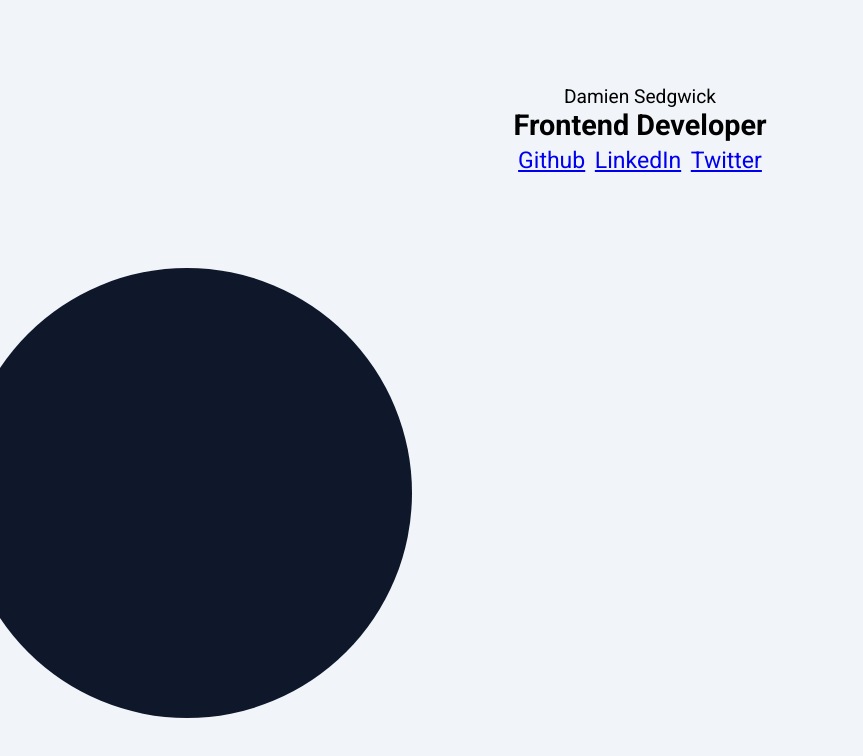
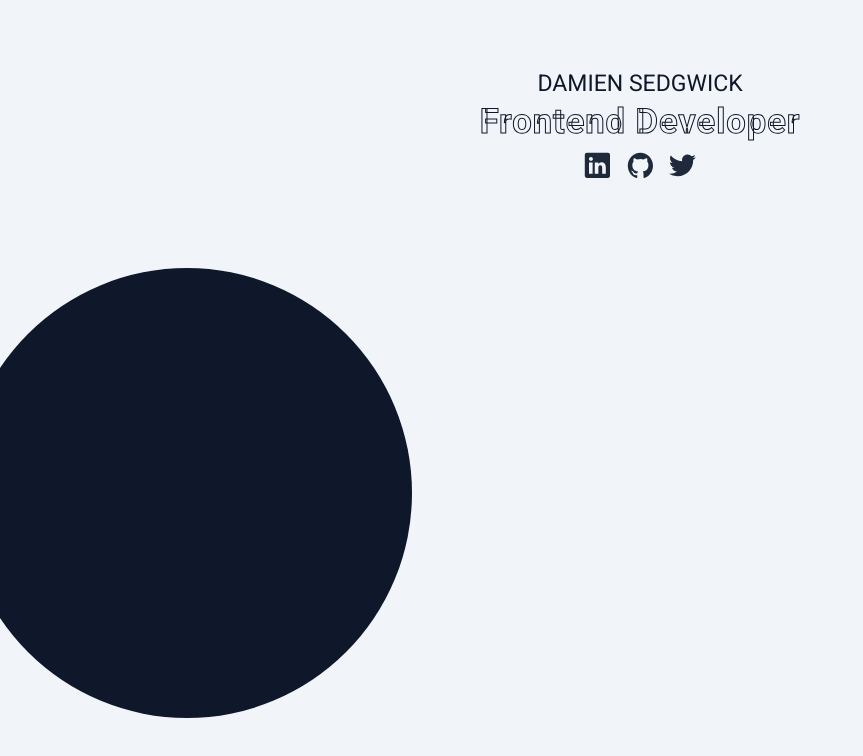
Before and after one commit to damiensedgwick/my-website, a Next.js app: page / in a window 1280 px wide. Shown: the top 756 px of the page, without its empty margins (0-863 px from the left). Built offline with nearby package versions, Linux system fonts and the light colour scheme.

Commit message:
Styling header content

```diff
--- a/package.json
+++ b/package.json
@@ -12,7 +12,8 @@
     "@stitches/react": "^1.2.7",
     "next": "12.1.0",
     "react": "17.0.2",
-    "react-dom": "17.0.2"
+    "react-dom": "17.0.2",
+    "react-icons": "^4.3.1"
   },
   "devDependencies": {
     "@types/node": "17.0.21",
--- a/src/pages/index.jsx
+++ b/src/pages/index.jsx
@@ -2,10 +2,12 @@ import Head from 'next/head';
 import Link from 'next/link';
 import { styled, theme } from '../../stitches.config';
 
+import { IoLogoTwitter, IoLogoGithub, IoLogoLinkedin } from 'react-icons/io5';
+
 const Homepage = styled('div', {
   width: '100vw',
   height: '100vh',
-  background: theme.colors.slate100,
+  background: theme.colors.lightBackground,
 });
 
 const Grid = styled('div', {
@@ -28,7 +30,7 @@ const Circle = styled('div', {
   width: '450px',
   height: '450px',
   borderRadius: '100%',
-  background: theme.colors.primaryBackground,
+  background: theme.colors.darkBackground,
 });
 
 const ContentWrapper = styled('div', {
@@ -42,29 +44,31 @@ const ContentWrapper = styled('div', {
 });
 
 const Name = styled('p', {
-  fontSize: '1rem',
+  fontSize: '1.2rem',
+  textTransform: 'uppercase',
 });
 
 const Role = styled('h1', {
-  fontSize: '1.5rem',
+  fontSize: '1.8rem',
+  margin: '0.2rem 0',
+  color: theme.colors.lightText,
+  '-webkit-text-stroke-width': '1px',
+  '-webkit-text-stroke-color': theme.colors.darkText,
+  letterSpacing: '0.05rem',
 });
 
 const SocialLinks = styled('ul', {
   display: 'flex',
 
   li: {
-    margin: '0.25rem',
+    margin: '0.35rem',
     listStyle: 'none',
+
+    a: {
+      fontSize: '1.5rem',
+      color: theme.colors.slate800,
+    },
   },
-});
-
-const NavigationWrapper = styled('div', {
-  width: '450px',
-  height: '450px',
-  background: theme.colors.primaryBackground,
-  border: `1px solid inherit`,
-  borderRadius: '9999px',
-  gridRow: '3 / span 2',
 });
 
 export default function Home() {
@@ -80,13 +84,19 @@ export default function Home() {
           <Role>Frontend Developer</Role>
           <SocialLinks>
             <li>
-              <a href='https://github.com/damiensedgwick'>Github</a>
+              <a href='https://linkedin.com/in/damiensedgwick/'>
+                <IoLogoLinkedin />
+              </a>
             </li>
             <li>
-              <a href='https://linkedin.com/in/damiensedgwick/'>LinkedIn</a>
+              <a href='https://github.com/damiensedgwick/'>
+                <IoLogoGithub />
+              </a>
             </li>
             <li>
-              <a href='https://twitter.com/damiensedgwick'>Twitter</a>
+              <a href='https://twitter.com/damiensedgwick'>
+                <IoLogoTwitter />
+              </a>
             </li>
           </SocialLinks>
         </ContentWrapper>
--- a/stitches.config.ts
+++ b/stitches.config.ts
@@ -10,6 +10,9 @@ export const globalStyles = globalCss({
   'html, body': {
     fontSize: '1.2rem',
     fontFamily: '$roboto',
+
+    color: '$darkText',
+    background: '$lightText',
   },
 });
 
@@ -27,8 +30,11 @@ export const { styled, getCssText, theme } = createStitches({
       slate800: '#1E293B',
       slate900: '#0F172A',
 
-      primaryColor: '$slate100',
-      primaryBackground: '$slate900',
+      lightText: '$slate100',
+      lightBackground: '$slate100',
+
+      darkText: '$slate900',
+      darkBackground: '$slate900',
     },
     fonts: {
       roboto: 'roboto',
```
Also changed, not shown: 1 other file (tests, documents, lock files or other folders).
